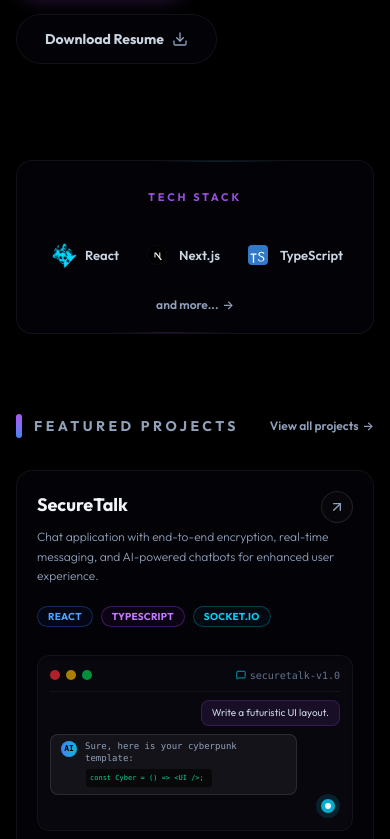
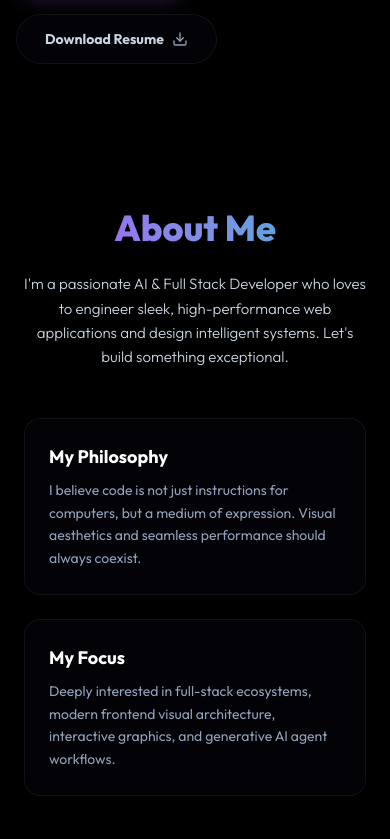
Before and after one commit to Divyanshu227/PortFolio, a React (Vite) app: page / in a window 390 px wide. Shown: the part 870-1709 px from the top of the page. Built offline with nearby package versions, Linux system fonts and the light colour scheme.

Commit message:
feat: restore unified single-page scrolling structure and integrate new sections

```diff
--- a/src/App.tsx
+++ b/src/App.tsx
@@ -1,14 +1,14 @@
 import { useEffect, useRef } from 'react'
-import { BrowserRouter, Routes, Route } from 'react-router-dom'
 import GlowBackground from './components/GlowBackground'
 import CustomCursor from './components/CustomCursor'
 import Navbar from './components/Navbar'
-import Home from './pages/home'
+import Hero from './sections/Hero'
 import About from './pages/about'
-import Projects from './pages/projects'
-import Skills from './pages/skills'
+import TechStack from './sections/TechStack'
+import FeaturedProjects from './sections/FeaturedProjects'
 import Experience from './pages/experience'
-import Contact from './pages/contact'
+import Stats from './sections/Stats'
+import CTA from './sections/CTA'
 
 function App() {
   const clicksound = useRef(new Audio("/clicksound.mp3"))
@@ -25,7 +25,6 @@ function App() {
   }, [])
 
   return (
-    <BrowserRouter>
     <div className="relative min-h-screen font-sans selection:bg-neon-cyan/30 selection:text-white overflow-x-hidden antialiased">
       {/* Custom Robotic HUD Cursor */}
       <CustomCursor />
@@ -38,16 +37,28 @@ function App() {
         {/* Floating glassmorphic header */}
         <Navbar />
 
-          {/* Main layout sections / Pages */}
-          <main className="w-full flex-grow">
-            <Routes>
-              <Route path="/" element={<Home />} />
-              <Route path="/about" element={<About />} />
-              <Route path="/projects" element={<Projects />} />
-              <Route path="/skills" element={<Skills />} />
-              <Route path="/experience" element={<Experience />} />
-              <Route path="/contact" element={<Contact />} />
-            </Routes>
+        {/* Main layout sections */}
+        <main className="w-full flex-grow flex flex-col">
+          {/* Hero Section */}
+          <Hero />
+
+          {/* About Section */}
+          <About />
+
+          {/* Skills / Tech Stack Section */}
+          <TechStack />
+
+          {/* Projects Section */}
+          <FeaturedProjects />
+
+          {/* Experience Timeline Section */}
+          <Experience />
+
+          {/* Stats Dashboard */}
+          <Stats />
+
+          {/* Contact / CTA Form */}
+          <CTA />
         </main>
 
         {/* Elegant Cyberpunk Footer */}
@@ -61,7 +72,6 @@ function App() {
         </footer>
       </div>
     </div>
-    </BrowserRouter>
   )
 }
 
--- a/src/components/Navbar.tsx
+++ b/src/components/Navbar.tsx
@@ -1,13 +1,19 @@
 import { useState } from 'react'
 import { motion } from 'framer-motion'
 import { Send, Menu, X } from 'lucide-react'
-import { NavLink } from 'react-router-dom'
 
 export default function Navbar() {
   const [activeTab, setActiveTab] = useState('Home')
   const [isOpen, setIsOpen] = useState(false)
 
-  const navItems = [{name: "Home", path:"/"}, {name: "About", path:"/about"}, {name: "Projects", path:"/projects"}, {name: "Skills", path:"/skills"}, {name: "Experience", path:"/experience"}, {name: "Contact", path:"/contact"}]
+  const navItems = [
+    { name: 'Home', id: 'home' },
+    { name: 'About', id: 'about' },
+    { name: 'Skills', id: 'skills' },
+    { name: 'Projects', id: 'projects' },
+    { name: 'Experience', id: 'experience' },
+    { name: 'Contact', id: 'contact' }
+  ]
 
   return (
     <header className="sticky top-0 z-50 w-full px-4 md:px-8 py-4 select-none">
@@ -38,9 +44,9 @@ export default function Navbar() {
         {/* Center Section: Navigation Links (Desktop) */}
         <div className="hidden lg:flex items-center gap-8">
           {navItems.map((item) => (
-            <NavLink
+            <a
               key={item.name}
-              to={item.path}
+              href={`#${item.id}`}
               onClick={() => setActiveTab(item.name)}
               className={`relative text-[14px] font-medium transition-colors duration-300 px-1 py-1 ${
                 activeTab === item.name ? 'text-white font-semibold' : 'text-slate-400 hover:text-white'
@@ -54,7 +60,7 @@ export default function Navbar() {
                   transition={{ type: 'spring', stiffness: 300, damping: 30 }}
                 />
               )}
-            </NavLink>
+            </a>
           ))}
         </div>
 
@@ -90,8 +96,8 @@ export default function Navbar() {
           <div className="w-px h-5 bg-white/10" />
 
           {/* Glowing Let's Talk Button */}
-          <NavLink
-            to="/contact"
+          <a
+            href="#contact"
             onClick={() => setActiveTab('Contact')}
             className="group relative flex items-center gap-2 px-5 py-2 text-xs font-semibold rounded-full border border-white/10 glass-panel overflow-hidden transition-all duration-300 hover:border-neon-cyan hover:shadow-[0_0_20px_rgba(6,182,212,0.15)]"
           >
@@ -100,7 +106,7 @@ export default function Navbar() {
             </span>
             <Send className="w-3.5 h-3.5 text-slate-300 group-hover:translate-x-1 group-hover:-translate-y-0.5 transition-transform duration-300" />
             <div className="absolute inset-0 -z-10 bg-gradient-to-r from-neon-purple/10 to-neon-cyan/10 opacity-0 group-hover:opacity-100 transition-opacity duration-300" />
-          </NavLink>
+          </a>
         </div>
 
         {/* Mobile Menu Icon (Tablet / Mobile) */}
@@ -122,9 +128,9 @@ export default function Navbar() {
         >
           <div className="flex flex-col gap-4">
             {navItems.map((item) => (
-              <NavLink
+              <a
                 key={item.name}
-                to={item.path}
+                href={`#${item.id}`}
                 onClick={() => {
                   setActiveTab(item.name)
                   setIsOpen(false)
@@ -134,7 +140,7 @@ export default function Navbar() {
                 }`}
               >
                 {item.name}
-              </NavLink>
+              </a>
             ))}
           </div>
 
@@ -155,8 +161,8 @@ export default function Navbar() {
               </a>
             </div>
 
-            <NavLink
-              to="/contact"
+            <a
+              href="#contact"
               onClick={() => {
                 setActiveTab('Contact')
                 setIsOpen(false)
@@ -165,7 +171,7 @@ export default function Navbar() {
             >
               <span>Let's Talk</span>
               <Send className="w-3.5 h-3.5" />
-            </NavLink>
+            </a>
           </div>
         </motion.div>
       )}
--- a/src/pages/about.tsx
+++ b/src/pages/about.tsx
@@ -2,17 +2,18 @@ import { motion } from 'framer-motion'
 
 export default function About() {
   return (
-    <motion.div
-      initial={{ opacity: 0, y: 20 }}
-      animate={{ opacity: 1, y: 0 }}
-      exit={{ opacity: 0, y: -20 }}
-      transition={{ duration: 0.5 }}
-      className="max-w-4xl mx-auto px-6 py-24 text-center select-none"
+    <motion.section
+      id="about"
+      initial={{ opacity: 0, y: 30 }}
+      whileInView={{ opacity: 1, y: 0 }}
+      viewport={{ once: true }}
+      transition={{ duration: 0.8 }}
+      className="max-w-4xl mx-auto px-6 py-20 text-center select-none"
     >
-      <h1 className="text-4xl md:text-5xl font-extrabold font-display mb-6 bg-gradient-to-r from-neon-purple to-neon-cyan bg-clip-text text-transparent">
+      <h2 className="text-4xl md:text-5xl font-extrabold font-display mb-6 bg-gradient-to-r from-neon-purple to-neon-cyan bg-clip-text text-transparent">
         About Me
-      </h1>
-      <p className="text-lg text-slate-300 leading-relaxed max-w-2xl mx-auto mb-12">
+      </h2>
+      <p className="text-[15px] sm:text-[17px] text-slate-300 leading-relaxed max-w-2xl mx-auto mb-12 font-light">
         I'm a passionate AI & Full Stack Developer who loves to engineer sleek, high-performance web applications and design intelligent systems. Let's build something exceptional.
       </p>
       <div className="grid md:grid-cols-2 gap-6 text-left">
@@ -29,6 +30,6 @@ export default function About() {
           </p>
         </div>
       </div>
-    </motion.div>
+    </motion.section>
   )
 }
--- a/src/pages/contact.tsx
+++ /dev/null
@@ -1,16 +0,0 @@
-import { motion } from 'framer-motion'
-import CTA from '../sections/CTA'
-
-export default function Contact() {
-  return (
-    <motion.div
-      initial={{ opacity: 0, y: 15 }}
-      animate={{ opacity: 1, y: 0 }}
-      exit={{ opacity: 0, y: -15 }}
-      transition={{ duration: 0.5 }}
-      className="py-12"
-    >
-      <CTA />
-    </motion.div>
-  )
-}
--- a/src/pages/home.tsx
+++ /dev/null
@@ -1,17 +0,0 @@
-import Hero from '../sections/Hero'
-import TechStack from '../sections/TechStack'
-import FeaturedProjects from '../sections/FeaturedProjects'
-import Stats from '../sections/Stats'
-import CTA from '../sections/CTA'
-
-export default function Home() {
-  return (
-    <>
-      <Hero />
-      <TechStack />
-      <FeaturedProjects />
-      <Stats />
-      <CTA />
-    </>
-  )
-}
--- a/src/pages/projects.tsx
+++ /dev/null
@@ -1,16 +0,0 @@
-import { motion } from 'framer-motion'
-import FeaturedProjects from '../sections/FeaturedProjects'
-
-export default function Projects() {
-  return (
-    <motion.div
-      initial={{ opacity: 0, y: 15 }}
-      animate={{ opacity: 1, y: 0 }}
-      exit={{ opacity: 0, y: -15 }}
-      transition={{ duration: 0.5 }}
-      className="py-12"
-    >
-      <FeaturedProjects />
-    </motion.div>
-  )
-}
--- a/src/pages/skills.tsx
+++ /dev/null
@@ -1,16 +0,0 @@
-import { motion } from 'framer-motion'
-import TechStack from '../sections/TechStack'
-
-export default function Skills() {
-  return (
-    <motion.div
-      initial={{ opacity: 0, y: 15 }}
-      animate={{ opacity: 1, y: 0 }}
-      exit={{ opacity: 0, y: -15 }}
-      transition={{ duration: 0.5 }}
-      className="py-12"
-    >
-      <TechStack />
-    </motion.div>
-  )
-}
--- a/src/sections/Hero.tsx
+++ b/src/sections/Hero.tsx
@@ -4,7 +4,7 @@ import cyberRobot from '../assets/cyber_robot.png'
 
 export default function Hero() {
   return (
-    <section className="relative max-w-7xl mx-auto px-4 md:px-8 pt-12 pb-16 md:py-24 flex flex-col-reverse lg:flex-row items-center justify-between gap-12 overflow-hidden select-none">
+    <section id="home" className="relative max-w-7xl mx-auto px-4 md:px-8 pt-12 pb-16 md:py-24 flex flex-col-reverse lg:flex-row items-center justify-between gap-12 overflow-hidden select-none">
 
       {/* Left Column: Copywriting and CTAs */}
       <motion.div
--- a/src/sections/TechStack.tsx
+++ b/src/sections/TechStack.tsx
@@ -96,7 +96,7 @@ export default function TechStack() {
   ]
 
   return (
-    <section className="max-w-7xl mx-auto px-4 md:px-8 py-8 select-none overflow-hidden">
+    <section id="skills" className="max-w-7xl mx-auto px-4 md:px-8 py-8 select-none overflow-hidden">
       <motion.div
         initial={{ opacity: 0, y: 30 }}
         whileInView={{ opacity: 1, y: 0 }}
```
Also changed, not shown: src/pages/experience.tsx (+11 -10 lines). Lines whose indentation alone changed are shown as unchanged.
